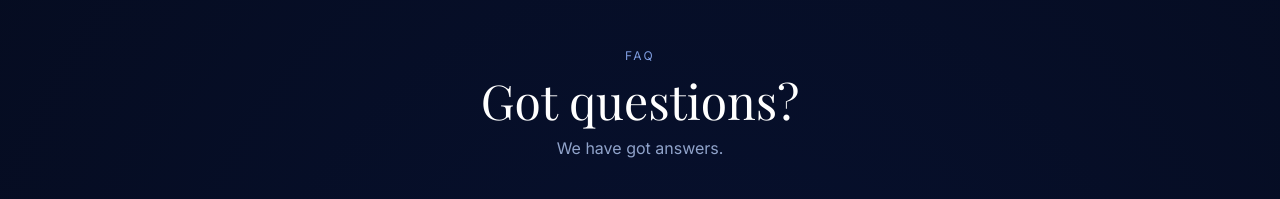
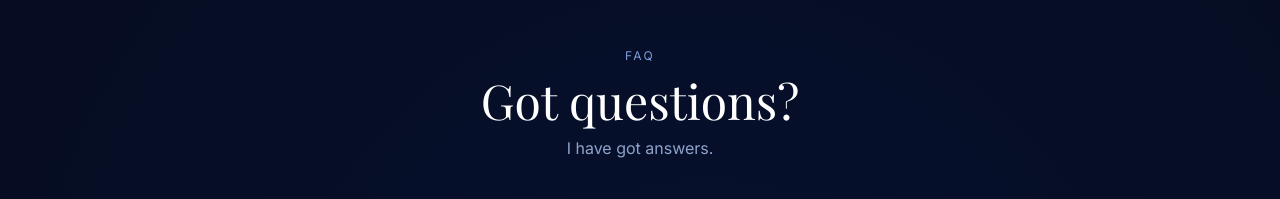
Before and after one commit to Prince-kushwaha-2004/Nextjs-Portfolio, a Next.js app: page / in a window 1280 px wide. Shown: the part 5340-5539 px from the top of the page. Built offline with nearby package versions, Linux system fonts and the light colour scheme; a web font is replaced by a local one.

Commit message:
fix: text

```diff
--- a/src/components/sections/FaqSection.jsx
+++ b/src/components/sections/FaqSection.jsx
@@ -18,7 +18,7 @@
     >
       <p className="text-center text-xs uppercase tracking-[0.2em] text-[#7f9de0]">FAQ</p>
       <h2 className="mt-3 text-center playto-serif text-5xl text-white">Got questions?</h2>
-      <p className="mt-3 text-center text-[#90a3ca]">We have got answers.</p>
+      <p className="mt-3 text-center text-[#90a3ca]">I have got answers.</p>
       <div className="mt-10 space-y-4">
         {FAQs.map((item, index) => (
           <motion.article
```
